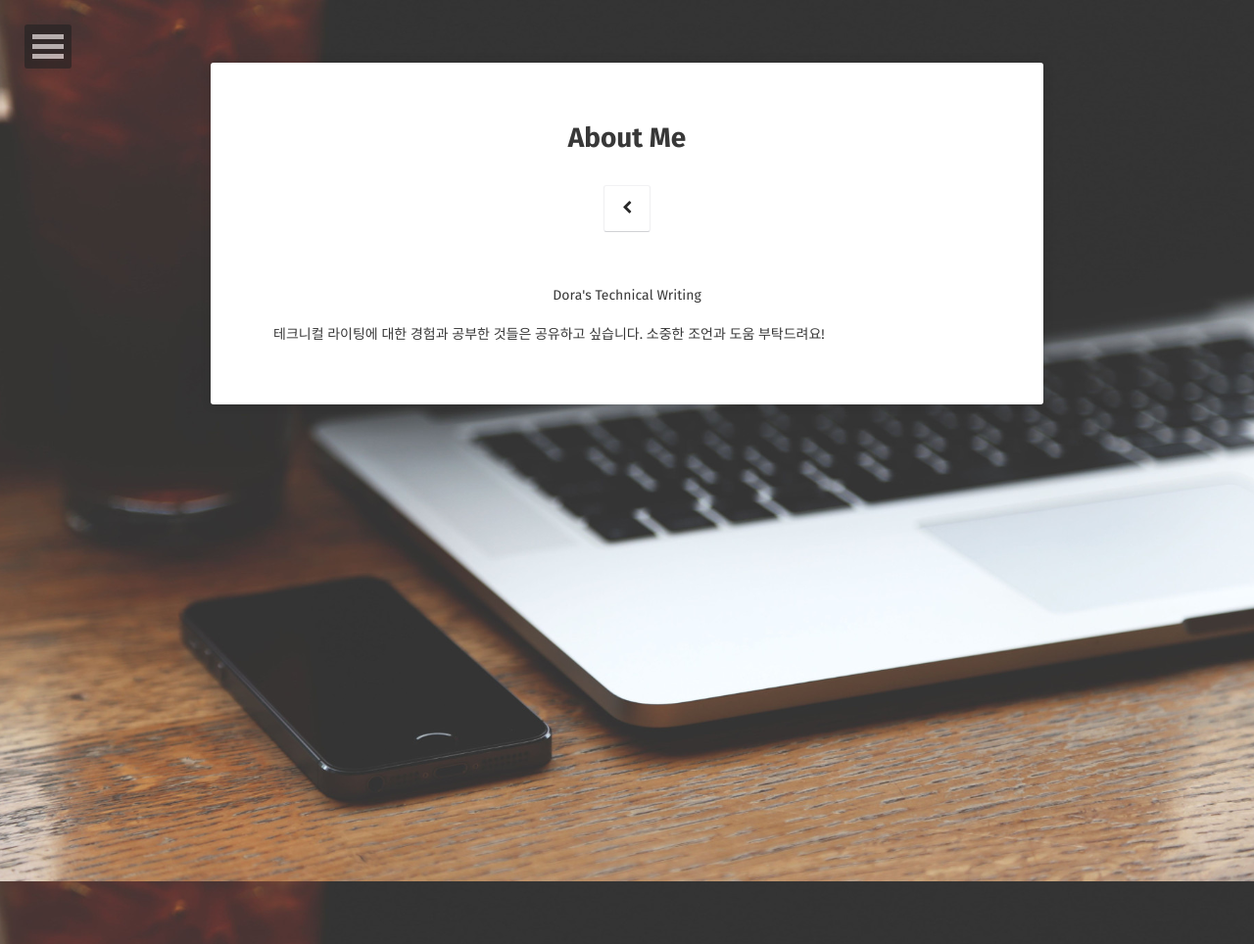
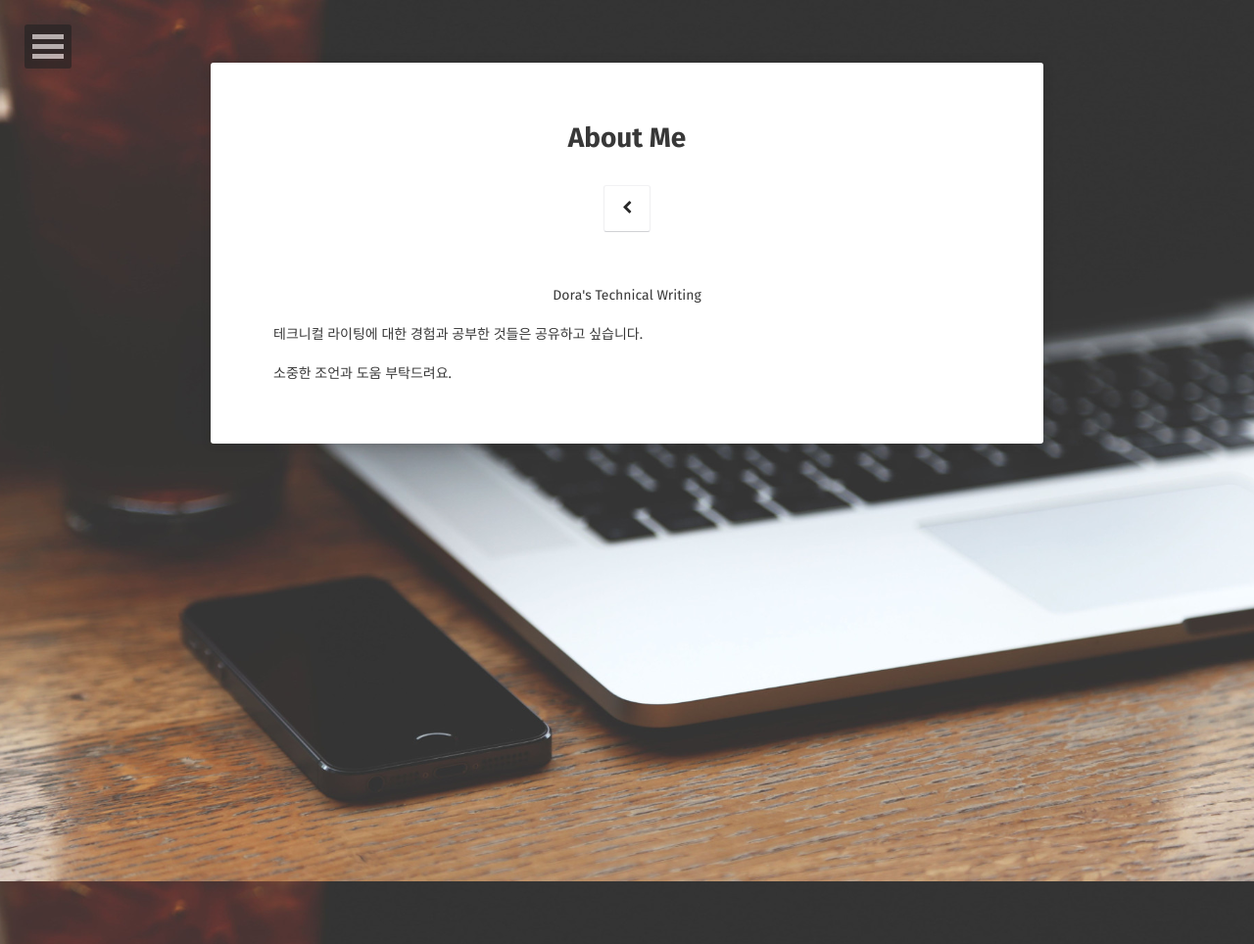
Before and after one commit to dora-author/dora-author.github.io, a Jekyll site: the page built from about/index.md, in a window 1280 px wide. Shown: the whole page at 98% size. Built offline with Jekyll 4.4.1, drawn with Linux system fonts in a browser that asks for light colours; some web fonts are replaced; comment, search, counter and statistics services are not loaded.

```diff
--- a/about/index.md
+++ b/about/index.md
@@ -7,4 +7,5 @@ permalink: /about/
 <center>Dora's Technical Writing</center>
 
 테크니컬 라이팅에 대한 경험과 공부한 것들은 공유하고 싶습니다.
-소중한 조언과 도움 부탁드려요!
+
+소중한 조언과 도움 부탁드려요.
```
